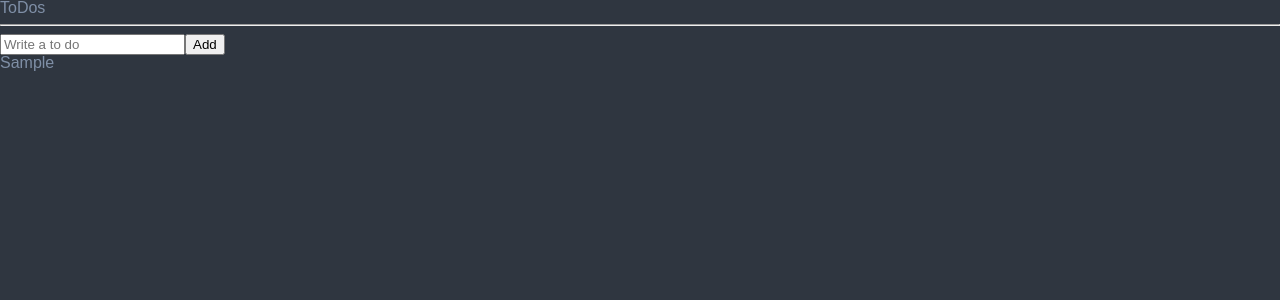
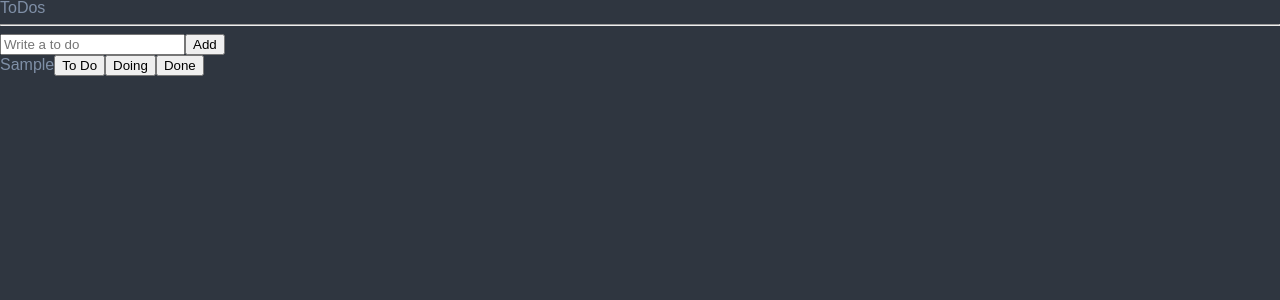
Before and after one commit to harry-jang/todolist, a React (Create React App) app: page / in a window 1280 px wide. Both pictures are taken after typing "Sample" into the empty fields and a click on the button "Add". Shown: the top 300 px of the page. Built offline with nearby package versions, Linux system fonts and the light colour scheme.

Commit message:
투두리스트 리팩토링

```diff
--- /dev/null
+++ b/src/atoms.tsx
@@ -0,0 +1,12 @@
+import { atom } from "recoil";
+
+export interface ITodo {
+    text:string;
+    id: number;
+    category:"TO_DO" | "DOING" |"DONE";
+}
+
+export const toDoState = atom<ITodo[]>({
+    key:"toDo",
+    default:[],
+});
--- /dev/null
+++ b/src/components/CreateToDo.tsx
@@ -0,0 +1,25 @@
+import {useForm} from "react-hook-form";
+import { useSetRecoilState } from "recoil";
+import { toDoState } from "../atoms";
+
+interface IForm {
+    toDo : string;
+}
+
+function CreateToDo() {
+    const setTodos = useSetRecoilState(toDoState);
+    const {register, handleSubmit, setValue} = useForm<IForm>();
+    const handleValid = ({toDo}:IForm) => {
+        setTodos( (oldToDos) => [{ text: toDo, id:Date.now(),category:"TO_DO"}, ...oldToDos,]);
+        setValue("toDo", "");
+    };
+    return <form onSubmit={handleSubmit(handleValid)}>
+    <input {...register("toDo", {
+        required: "Please write a To Do",
+    })} placeholder="Write a to do" />
+    <button>Add</button>
+</form>;
+
+}
+
+export default CreateToDo;
--- /dev/null
+++ b/src/components/ToDo.tsx
@@ -0,0 +1,12 @@
+import { ITodo } from "../atoms";
+
+function ToDo({text}: ITodo) {
+    return <li>
+            <span>{text}</span>
+            <button>To Do</button>
+            <button>Doing</button>
+            <button>Done</button>
+        </li>;
+}
+
+export default ToDo;
--- a/src/components/TodoList.tsx
+++ b/src/components/TodoList.tsx
@@ -1,45 +1,21 @@
-import { useForm } from "react-hook-form";
-import styled from "styled-components";
-import { atom, useRecoilState, useRecoilValue, useSetRecoilState } from "recoil";
 
-interface IForm {
-    toDo : string;
-}
-
-interface ITodo {
-    text:string;
-    id: number;
-    category:"TO_DO" | "DOING" |"DONE";
-}
-
-const toDoState = atom<ITodo[]>({
-    key:"toDo",
-    default:[],
-})
+import {  useRecoilValue } from "recoil";
+import CreateToDo from "./CreateToDo";
+import { toDoState } from "../atoms";
+import ToDo from "./ToDo";
 
 function ToDoList() {
-    const [toDos, setTodos] = useRecoilState(toDoState);
-
-    const { register, handleSubmit, setValue } = useForm<IForm>();
-
-    const handleValid = ({toDo}:IForm) => {
-        setTodos( (oldToDos) => [{ text: toDo, id:Date.now(),category:"TO_DO"}, ...oldToDos,]);
-        setValue("toDo", "");
-    };
-    console.log(toDos);
+    const toDos = useRecoilValue(toDoState);
 
     return <div>
             <h1>ToDos</h1>
             <hr/>
-            <form onSubmit={handleSubmit(handleValid)}>
-                <input {...register("toDo", {
-                    required: "Please write a To Do",
-                })} placeholder="Write a to do" />
-                <button>Add</button>
-            </form>
-             <ul>
-                {toDos.map(toDo => <li key={toDo.id}>{toDo.text}</li>)}
-             </ul>
+            <CreateToDo />
+            <ul>
+                {toDos.map((toDo) =>
+                    <ToDo key={toDo.id} {...toDo}/>
+                )}
+            </ul>
         </div>;
 }
 
```
